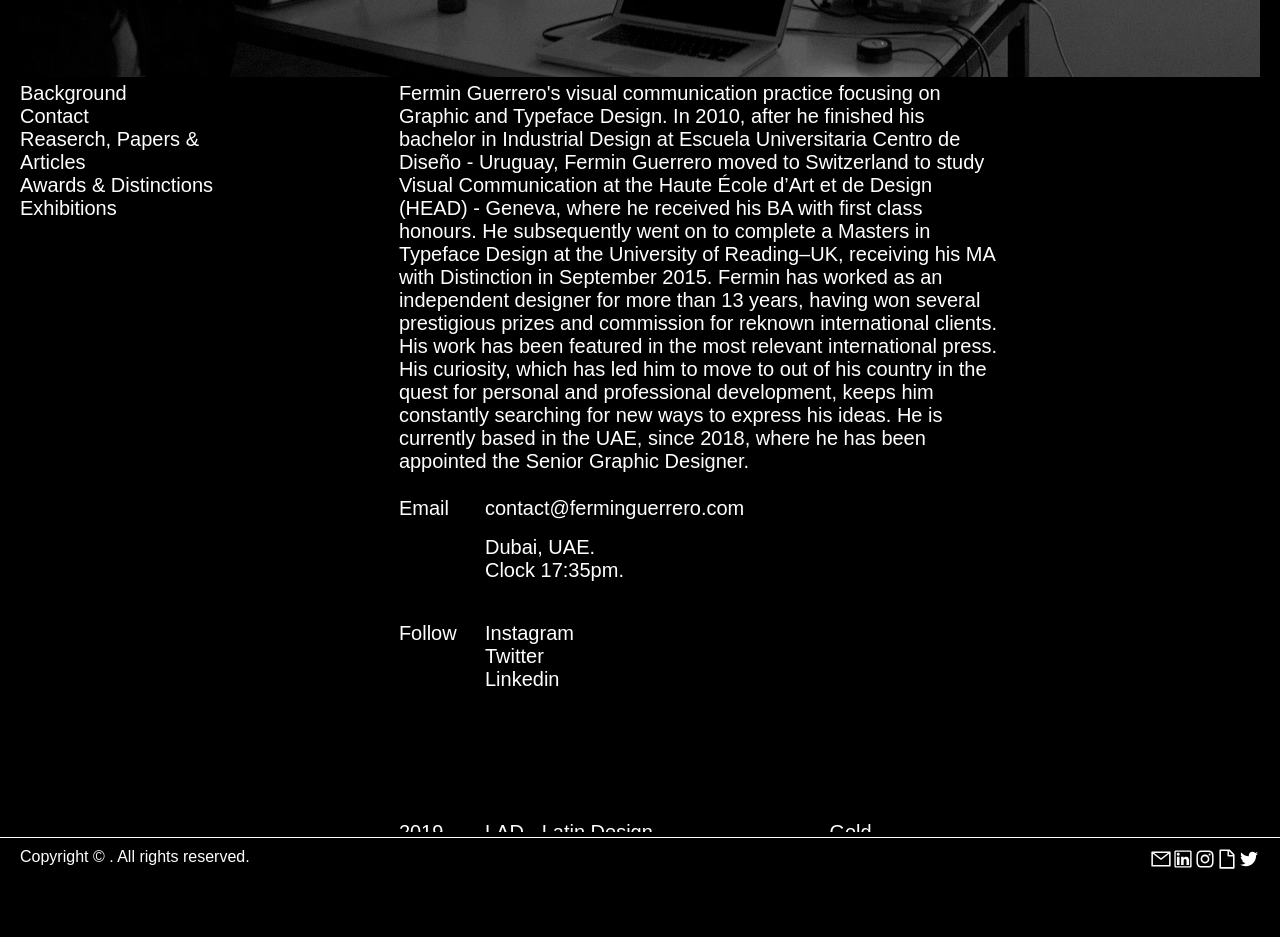
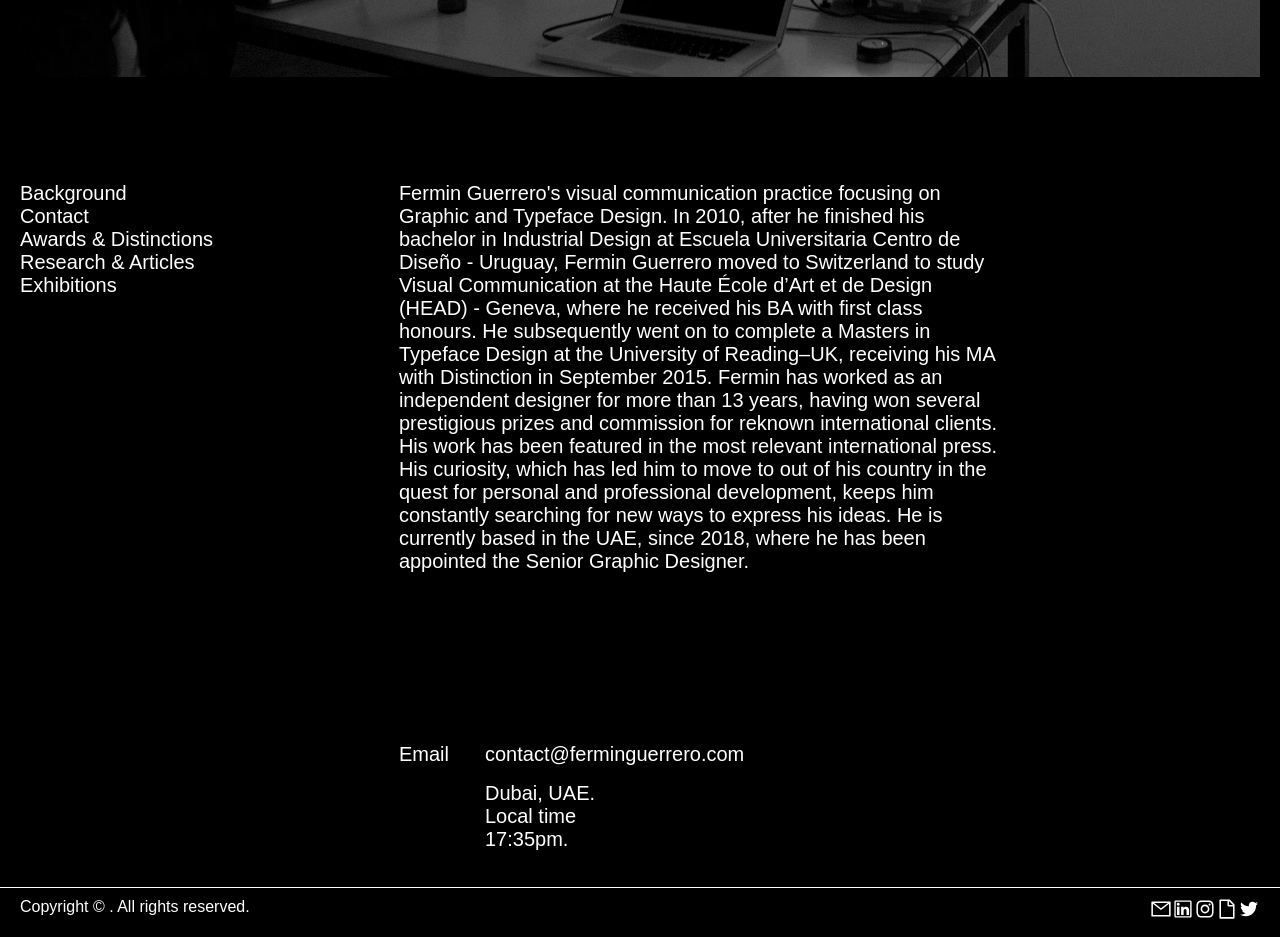
Before and after one commit to zeushand940817/FerminGuerreroWeb, a Next.js app: page /about in a window 1280 px wide. Shown: the part 780-1717 px from the top of the page. Before the commit the page ends 1667 px from the top, so only its background shows below. Built offline with nearby package versions, Linux system fonts and the light colour scheme; a web font is replaced by a local one.

Commit message:
fixes to navigation about page

```diff
--- a/components/ActiveLink/index.js
+++ b/components/ActiveLink/index.js
@@ -19,4 +19,4 @@ function ActiveLink({ children, href }) {
   )
 }
 
-export default ActiveLink
+export default ActiveLink;
--- a/components/Awards/index.js
+++ b/components/Awards/index.js
@@ -4,33 +4,35 @@ import Grid from '@material-ui/core/Grid'
 import Box from '@material-ui/core/Box'
 
 const useStyles = makeStyles((theme) => ({
-  text: {
+  wrapper: {
     fontSize:20,
     color:'white',
-    marginTop: 50,
+  },
+  box: {
+    marginTop:50,
   }
-
 }))
 
-const Awards = () => {
+export default function Awards() {
   const classes = useStyles()
+
   return (
-    <section className={classes.text} id="awards">
+    <section className={classes.wrapper} id="awards">
       <Grid item xs={12} container>
         <Grid container direction="row">
           <Grid item xs={0} lg={2} />
           <Grid item xs={3} lg={1}>
-            <Box>2019</Box>
+            <Box className={classes.box}>2019</Box>
           </Grid>
-          <Grid item xs={6} lg={3}>
-            <Box mb={5} pr={2}>
+          <Grid item xs={6} lg={4}>
+            <Box mb={4} className={classes.box}>
              LAD - Latin Design Awards. Typeface design category. Project:
              Thesaurus.
             </Box>
           </Grid>
           <Grid item lg={1} />
           <Grid item xs={3} lg={2}>
-            Gold
+            <Box className={classes.box}>Gold</Box>
           </Grid>
         </Grid>
       </Grid>
@@ -41,8 +43,8 @@ const Awards = () => {
           <Grid item xs={3} lg={1}>
             <Box>2018</Box>
           </Grid>
-          <Grid item xs={6} lg={3}>
-            <Box mb={5} pr={2}>
+          <Grid item xs={6} lg={4}>
+            <Box mb={4}>
               European Design Awards Typeface design category. Project:
               Thesaurus.
             </Box>
@@ -58,8 +60,8 @@ const Awards = () => {
         <Grid container direction="row">
           <Grid item xs={0} lg={2} />
           <Grid item xs={3} lg={1} />
-          <Grid item xs={6} lg={3}>
-            <Box mb={5} pr={2}>
+          <Grid item xs={6} lg={4}>
+            <Box mb={4}>
               Swiss Typefaces selected Thesaurus for their 40 pages specimen
               called Type Life 3, showcasing 19 non-SWTY typefaces they like.
             </Box>
@@ -75,8 +77,8 @@ const Awards = () => {
         <Grid container direction="row">
           <Grid item xs={0} lg={2} />
           <Grid item xs={3} lg={1} />
-          <Grid item xs={6} lg={3}>
-            <Box mb={5} pr={2}>
+          <Grid item xs={6} lg={4}>
+            <Box mb={4}>
               Type 4 : Typeface Design Competition by Graphis magazine. Project:
               Thesaurus
             </Box>
@@ -95,8 +97,8 @@ const Awards = () => {
           <Grid item xs={3} lg={1}>
             <Box>2019</Box>
           </Grid>
-          <Grid item xs={6} lg={3}>
-            <Box mb={5} pr={2}>
+          <Grid item xs={6} lg={4}>
+            <Box mb={4}>
               LAD - Latin Design Awards. Typeface design category. Project:
               Thesaurus.
             </Box>
@@ -115,8 +117,8 @@ const Awards = () => {
           <Grid item xs={3} lg={1}>
             <Box>2018</Box>
           </Grid>
-          <Grid item xs={6} lg={3}>
-            <Box mb={5} pr={2}>
+          <Grid item xs={6} lg={4}>
+            <Box mb={4}>
               Latin-American typedesign biennial (Tipos Latinos). Superfamily
               category Project: Thesaurus
             </Box>
@@ -134,8 +136,8 @@ const Awards = () => {
           <Grid item xs={3} lg={1}>
             <Box>2015</Box>
           </Grid>
-          <Grid item xs={6} lg={3}>
-            <Box mb={5}>
+          <Grid item xs={6} lg={4}>
+            <Box mb={4}>
               Trnava Poster Triennial International competition. Project: New
               Year, New Fight.
             </Box>
@@ -153,8 +155,8 @@ const Awards = () => {
           <Grid item xs={3} lg={1}>
             <Box>2014</Box>
           </Grid>
-          <Grid item xs={6} lg={3}>
-            <Box>
+          <Grid item xs={6} lg={4}>
+            <Box mb={4}>
               Rolex's Foundation (Hans Wilsdorf) awarded me their schoolarship
               for my BA graduate project.
             </Box>
@@ -170,8 +172,8 @@ const Awards = () => {
           <Grid item xs={3} lg={1}>
             <Box>2014</Box>
           </Grid>
-          <Grid item xs={6} lg={3}>
-            <Box mb={5}>BEA fondation award for young artists.</Box>
+          <Grid item xs={6} lg={4}>
+            <Box mb={15}>BEA fondation award for young artists.</Box>
           </Grid>
           <Grid item lg={2} />
           <Grid item xs={3} lg={2} />
@@ -180,4 +182,3 @@ const Awards = () => {
     </section>
   )
 }
-export default Awards;
--- a/components/Background/index.js
+++ b/components/Background/index.js
@@ -3,21 +3,24 @@ import Box from '@material-ui/core/Box';
 import { makeStyles } from '@material-ui/core/styles';
 
 const useStyles = makeStyles((theme) => ({
-  background: {
+  wrapper: {
     fontSize:20,
   },
+  box: {
+    marginTop:50,
+  }
 }))
 
 export default function Background() {
   const classes = useStyles()
 
   return (
-    <>
+    <section className={classes.wrapper}>
       <Grid container direction="column">
-        <Grid item className={classes.background} id="bckg"  lg={12} container>
-          <Grid item lg={2} sm={0}/>
+        <Grid item id="background"  lg={12} container>
+          <Grid item  lg={2} sm={0}/>
           <Grid item lg={7} sm={12}>
-            <Box>
+            <Box mb={15} className={classes.box}>
               Fermin Guerrero's visual communication practice focusing on
               Graphic and Typeface Design. In 2010, after he finished his
               bachelor in Industrial Design at Escuela Universitaria Centro de
@@ -41,6 +44,7 @@ export default function Background() {
           <Grid item lg={2} sm={2} />
         </Grid>
       </Grid>
-    </>
+      </section>
+
   )
 }
--- a/components/Contact/index.js
+++ b/components/Contact/index.js
@@ -18,23 +18,28 @@ const useStyles = makeStyles((theme) => ({
     fontSize:20,
     color:'white',
   },
-
+  wrapper: {
+    fontSize:20,
+  },
+  box: {
+    marginTop:50,
+  }
 }))
 
 export default function Contact() {
   const classes = useStyles()
   return (
-    <section>
-      <Grid item lg={12} container>
-        <Grid container direction="row">
+    <section className={classes.wrapper} id="contact" >
+      <Grid item lg={12}container>
+        <Grid container  direction="row">
           <Grid item xs={0} lg={2} sm={0} />
           <Grid item xs={3} lg={1} sm={3}>
-            <Box className={classes.text} id="contact" mt={3} sm={1}>
+            <Box className={classes.box} sm={1}>
               Email
             </Box>
           </Grid>
           <Grid item xs={9} lg={2} sm={3}>
-            <Box  className={classes.text}  mb={2} mt={3} sm={1}>
+            <Box className={classes.box} sm={1}>
               contact@ferminguerrero.com
             </Box>
           </Grid>
@@ -47,7 +52,7 @@ export default function Contact() {
           <Grid item xs={0} lg={2} sm={0} />
           <Grid item xs={3} lg={1} sm={3} />
           <Grid item xs={9} lg={2} sm={1}>
-            <Box className={classes.text}>Dubai, UAE.</Box>
+            <Box className={classes.text} mt={2}>Dubai, UAE.</Box>
           </Grid>
         </Grid>
       </Grid>
@@ -57,7 +62,7 @@ export default function Contact() {
           <Grid item xs={0} lg={2} sm={0} />
           <Grid item xs={3} lg={1} sm={3} />
           <Grid item xs={9} lg={2} sm={1}>
-            <Box  className={classes.text}  mb={5}>Clock 17:35pm.</Box>
+            <Box  className={classes.text}  mb={4}>Local time 17:35pm.</Box>
           </Grid>
         </Grid>
       </Grid>
@@ -66,10 +71,10 @@ export default function Contact() {
         <Grid container direction="row">
           <Grid item xs={0} lg={2} sm={0} />
           <Grid item xs={3} lg={1} sm={3}>
-            <Box  className={classes.text}  mb={10}>Follow</Box>
+            <Box  className={classes.text}>Follow</Box>
           </Grid>
           <Grid item xs={3} sm={4}>
-            <Box  className={classes.text}  mb={10}>
+            <Box  className={classes.text} mb={15}>
               <li className={classes.li}>
                 <a
                   className={classes.a}
--- a/components/Header/index.js
+++ b/components/Header/index.js
@@ -1,4 +1,3 @@
-import React from 'react'
 import { makeStyles } from '@material-ui/core/styles';
 import Grid from '@material-ui/core/Grid';
 import withWidth from '@material-ui/core/withWidth';
@@ -26,9 +25,8 @@ const useStyles = makeStyles((theme) => ({
 }))
 
 const Header = (props) => {
-  const router = useRouter()
-  console.log(router, 'SOY EL ROUTER')
-  const classes = useStyles()
+  const router = useRouter();
+  const classes = useStyles();
   const { width } = props
 
   return (
--- a/components/MobileMenu/index.js
+++ b/components/MobileMenu/index.js
@@ -14,9 +14,7 @@ export default function NewMobileMenu() {
     return (
       <>
       <section>
-
-      <div className="burgerMainContainer"onClick={handleClick}>
-
+      <div className="burgerMainContainer" onClick={handleClick}>
         <div className="iconBurgerMenu">
         {open !== true ?
           <HiOutlineMenuAlt4 size={32} />
@@ -31,41 +29,37 @@ export default function NewMobileMenu() {
            :
             "linksBurgerMenuContainer"}
         >
-          <li className="linksBurgerMenu">
+          <li>
             <Link
               href="/"
               as="/"
-              className="navMenuLinksBurger"
               onClick={() => this.handleClick()}>
                 <a>Fermin Guerrero</a>
             </Link>
           </li>
 
-          <li className="linksBurgerMenu">
+          <li>
             <Link
               href="/graphicDesign"
               as="/graphicDesign"
-              className="navMenuLinksBurger"
               onClick={() => this.handleClick()}>
                 <a>Graphic Design</a>
             </Link>
           </li>
 
-          <li className="linksBurgerMenu">
+          <li>
             <Link
               href="/typefaceDesign"
               as="/typefaceDesign"
-              className="navMenuLinksBurger"
               onClick={() => this.handleClick()}>
                 <a>Typeface Design</a>
             </Link>
           </li>
 
-          <li className="linksBurgerMenu">
+          <li>
             <Link
               href="/about"
               as="/about"
-              className="navMenuLinksBurger"
               onClick={() =>this.handleClick()}>
                 <a>About</a>
             </Link>
@@ -109,12 +103,6 @@ export default function NewMobileMenu() {
       font-size:20px;
       color:white;
     }
-    .linksBurgerMenu {
-      display: flex;
-      flex-direction: column;
-      width: 100%;
-    }
-
     a{
       display:inline-block;
       list-style: none;
@@ -134,25 +122,6 @@ export default function NewMobileMenu() {
     list-style: none;
     justify-content: space-around;
     }
-    .linksBurgerMenu {
-      display: flex;
-      flex-direction: column;
-      width: 100%;
-    }
-
-      .navMenuLinksBurger {
-        font-size: 20px;
-        font-weight: bold;
-        line-height: 26px;
-        margin-bottom: 10px;
-      }
-      .activeLinkBurger {
-        font-size: 20px;
-        font-style: normal;
-        font-weight: bold;
-        line-height: 26px;
-        margin-bottom: 10px;
-      }
 
 `}</style>
       </>
--- a/components/Prensa/index.js
+++ b/components/Prensa/index.js
@@ -6,27 +6,28 @@ const useStyles = makeStyles((theme) => ({
   text: {
     fontSize:20,
     color:'white',
+  },
+  wrapper: {
+    fontSize:20,
+  },
+  box: {
     marginTop:50,
   }
-
 }))
 
 export default function Prensa() {
-  const classes = useStyles()
+  const classes = useStyles();
+
   return (
-    <section className={classes.text}>
+    <section className={classes.wrapper}>
       <Grid item xs={12} id="research" container>
         <Grid container direction="row">
           <Grid item xs={0} lg={2} sm={0} />
           <Grid item xs={3} lg={1} sm={3}>
-            <Box>
-              2020
-            </Box>
+            <Box className={classes.box}> 2020 </Box>
           </Grid>
-          <Grid item xs={9} lg={3} sm={6}>
-            <Box>
-              Brick; A New Font Brewing. Published at Medium.
-            </Box>
+          <Grid item xs={9} lg={4} sm={6}>
+            <Box mb={5} className={classes.box}> Brick; A New Font Brewing. Published at Medium. </Box>
           </Grid>
         </Grid>
       </Grid>
@@ -35,14 +36,10 @@ export default function Prensa() {
         <Grid container direction="row">
           <Grid item xs={0} lg={2} sm={0} />
           <Grid item xs={3} lg={1} sm={3}>
-            <Box id="research" mb={10}>
-              2017
-            </Box>
+            <Box id="research" mb={10}> 2017 </Box>
           </Grid>
-          <Grid item xs={9} lg={3} sm={6}>
-            <Box mb={10}>
-              Thesaurus’s development. Published at I Love Typography
-            </Box>
+          <Grid item xs={9} lg={4} sm={6}>
+            <Box mb={5}> Thesaurus’s development. Published at I Love Typography </Box>
           </Grid>
         </Grid>
 
@@ -52,12 +49,10 @@ export default function Prensa() {
             <Grid item xs={3} lg={1} sm={3}>
               <Box mb={10}>2015</Box>
             </Grid>
-            <Grid item xs={9} lg={3} sm={6}>
-              <Box mb={10}>
-                A study of the development of monograms: from Ancient Greek
+            <Grid item xs={9} lg={4} sm={6}>
+              <Box mb={5}> A study of the development of monograms: from Ancient Greek
                 coins to contemporary logos. MATD’s dissertation. Published in
-                Academia.
-              </Box>
+                Academia.</Box>
             </Grid>
           </Grid>
         </Grid>
@@ -66,9 +61,8 @@ export default function Prensa() {
           <Grid container direction="row">
             <Grid item xs={0} lg={2} sm={0} />
             <Grid item xs={3} lg={1} sm={3} />
-            <Grid item xs={9} lg={3} sm={6}>
-              <Box mb={10}>
-                An inside look at the creation process of Exentra. MATD’s R.O.P.
+            <Grid item xs={9} lg={4} sm={6}>
+              <Box mb={5}> An inside look at the creation process of Exentra. MATD’s R.O.P.
                 (reflection on practice).
               </Box>
             </Grid>
@@ -79,12 +73,10 @@ export default function Prensa() {
           <Grid container direction="row">
             <Grid item xs={0} lg={2} sm={0} />
             <Grid item xs={3} lg={1} sm={3}>
-              <Box mb={10}>2014</Box>
+              <Box mb={10}> 2014 </Box>
             </Grid>
-            <Grid item xs={6} lg={3} sm={6}>
-              <Box mb={10}>
-                If Geneva was a typeface. Bachelor thesis at HEAD.
-              </Box>
+            <Grid item xs={6} lg={4} sm={6}>
+              <Box mb={30}> If Geneva was a typeface. Bachelor thesis at HEAD. </Box>
             </Grid>
           </Grid>
         </Grid>
--- a/components/SideNav/index.js
+++ b/components/SideNav/index.js
@@ -3,21 +3,23 @@ export default function SideNav() {
     <>
     <div className="container" id="outer-container">
         <nav className="nav" id="page-wrap">
-          <a href="#bckg">Background</a>
+          <a href="#background">Background</a>
           <a href="#contact">Contact</a>
-          <a href="#research">Reaserch, Papers & Articles</a>
           <a href="#awards">Awards & Distinctions</a>
+          <a href="#research">Research & Articles</a>
           <a href="#exhibitions">Exhibitions</a>
        </nav>
     </div>
     <style jsx>{`
+      .container{
+        margin-top:50px;
+      }
         a{
           text-decoration: none;
           font-size: 20px;
           color: white;
           display: block;
         }
-
         `}</style>
       </>
   )
--- a/pages/about/index.js
+++ b/pages/about/index.js
@@ -11,7 +11,7 @@ export default function About() {
   <div className='mainWrapper'>
     <img className='image' src="/aboutmepicture.jpg" />
   <div className="container">
-  <div className="body">
+    <div className="wrap">
       <div className="sidebar">
         <SideNav />
       </div>
@@ -31,6 +31,7 @@ export default function About() {
     overflow:hidden;
     padding: 0px 20px 5px 20px;
     font-size:20px;
+
     }
 
     .container {
@@ -38,13 +39,12 @@ export default function About() {
       width: 100%;
       display: grid;
       grid-template-columns: 1fr;
+      margin-top:50px;
     }
-
     .image{
       width:100%;
     }
-
-    .body {
+    .wrap {
       display: grid;
       grid-template-columns: 1fr 5fr;
       overflow: hidden;
@@ -55,6 +55,18 @@ export default function About() {
       scroll-behavior: smooth;
     }
 
+    @media screen and (max-width: 667px) {
+      .wrap{
+        grid-template-columns: 1fr;
+      }
+
+      .sidebar{
+        margin-bottom:40px;
+      }
+    }
+
+    @media screen and (max-width: 667px) {}
+
       `}</style>
     </>
   )
```
Also changed, not shown: components/ActiveLinkSideNav/index.js (+3 -4 lines). Lines whose indentation alone changed are shown as unchanged.
